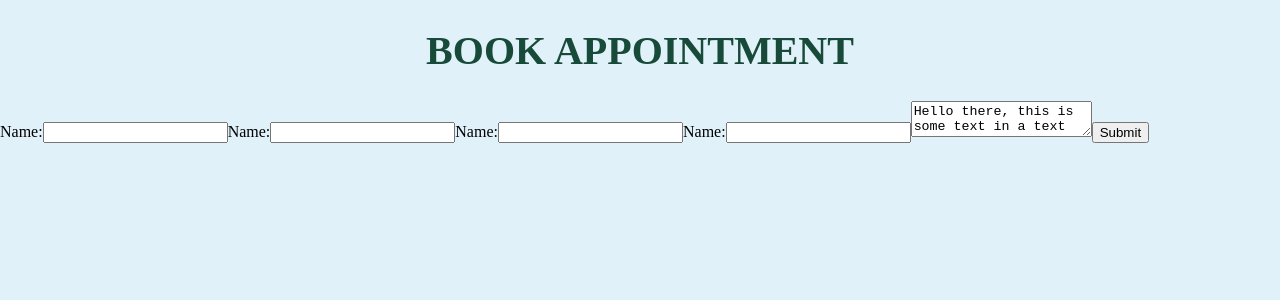
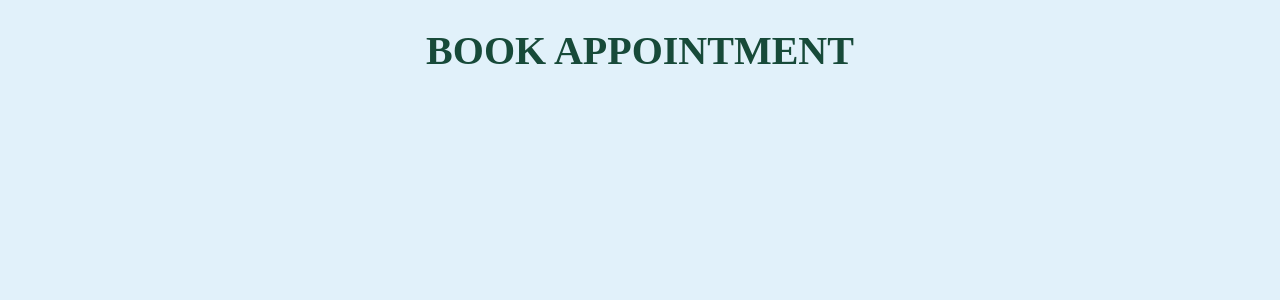
Before and after one commit to kushwahaPrashant24/Apna-Aspatal, a React (Vite) app: page /Appointment in a window 1280 px wide. Shown: the top 300 px of the page. Built offline with nearby package versions, Linux system fonts and the light colour scheme.

Commit message:
added the data

```diff
--- a/package.json
+++ b/package.json
@@ -10,11 +10,6 @@
     "preview": "vite preview"
   },
   "dependencies": {
-    "@emotion/react": "^11.11.4",
-    "@emotion/styled": "^11.11.5",
-    "@mui/icons-material": "^5.15.15",
-    "@mui/material": "^5.15.15",
-    "@mui/styled-engine-sc": "^6.0.0-alpha.18",
     "localforage": "^1.10.0",
     "match-sorter": "^6.3.4",
     "react": "^18.2.0",
--- a/src/component/Appointment/Appointment.jsx
+++ b/src/component/Appointment/Appointment.jsx
@@ -6,7 +6,7 @@ export default function Appointment  () {
   return (
     <div id='Appointment'>
       <h1>BOOK APPOINTMENT</h1>
-      <AppointmentForm />
+
     </div>
   )
 }
--- a/src/component/Appointment/Appointment.scss
+++ b/src/component/Appointment/Appointment.scss
@@ -11,4 +11,16 @@
         color: rgb(23, 74, 57);
         text-align: center;
     }
+
 }
+
+
+#AppointmentForm{
+
+    height: 100%;
+
+    form{
+        display: flex;
+    flex-direction: column;
+    }
+}
--- a/src/component/Appointment/AppointmentForm.jsx
+++ b/src/component/Appointment/AppointmentForm.jsx
@@ -1,26 +1,42 @@
 import React from "react";
+import BasicDatePicker from "./Date.jsx"
+
 
 function AppointmentForm() {
   return (
-    <div>
+    <div id="AppointmentForm">
       <form>
         <label>
-          Name:
+          Full Name:
           <input type="text" name="name" />
         </label>
         <label>
-          Name:
+          Age:
           <input type="text" name="name" />
         </label>
         <label>
-          Name:
+          Gender:
+          <select>
+          <option value="Select Gender">Select Gender</option>
+            <option value="Male">Male</option>
+            <option value="Female">Female</option>
+            <option selected value="Other">
+              Other
+            </option>
+          </select>
+        </label>
+        <label>
+        Contact Number:
           <input type="text" name="name" />
         </label>
         <label>
-          Name:
+          E-mail:
           <input type="text" name="name" />
         </label>
-        <textarea>Hello there, this is some text in a text area</textarea>
+        /**Appointment Details*/
+
+
+        <textarea></textarea>
         <input type="submit" value="Submit" />
       </form>
     </div>
```
Also changed, not shown: src/component/Appointment/Date.jsx (added), 1 other file (tests, documents, lock files or other folders).
